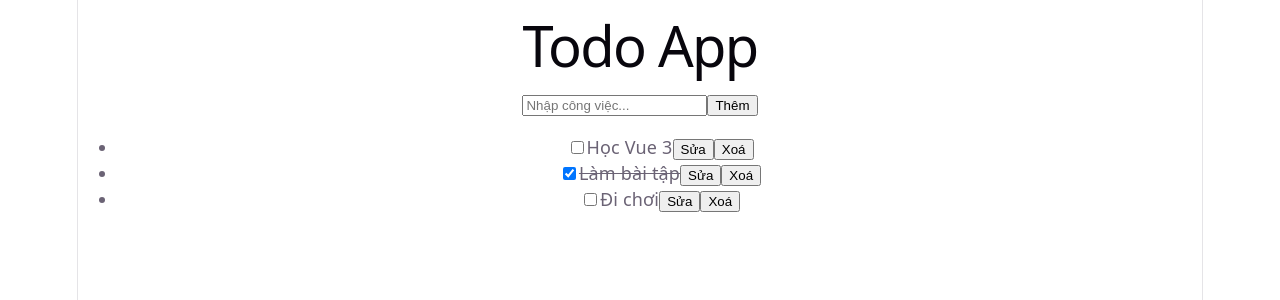
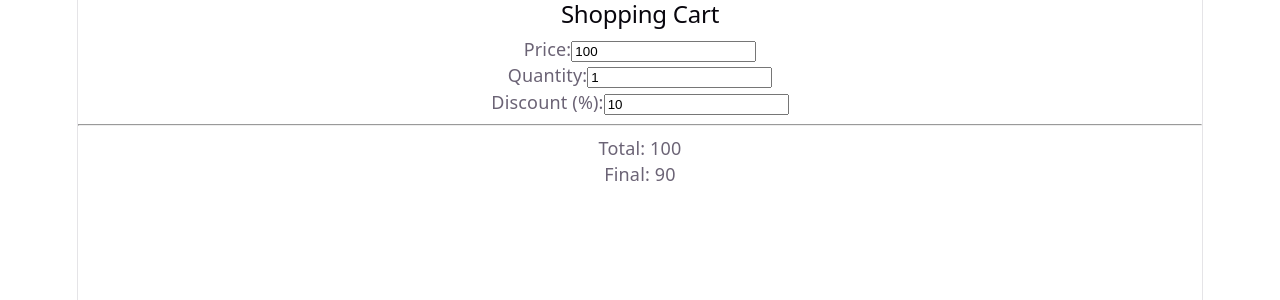
Before and after one commit to Trananh123duong/study-SELLNITY-, a Vue app in the folder VueJS/vue-basic/: page / in a window 1280 px wide. Shown: the top 300 px of the page. Built offline with nearby package versions, Linux system fonts and the light colour scheme.

Commit message:
study Reactivity

```diff
--- a/VueJS/vue-basic/src/App.vue
+++ b/VueJS/vue-basic/src/App.vue
@@ -1,77 +1,52 @@
 <script setup>
-import { ref } from 'vue'
+import { ref, reactive, computed, watch } from 'vue'
 
-// state (data của instance)
-const todos = ref([
-  { id: 1, text: 'Học Vue 3', done: false },
-  { id: 2, text: 'Làm bài tập', done: true },
-  { id: 3, text: 'Đi chơi', done: false }
-])
-const newTodo = ref('')
-const editingId = ref(null)
+// ref (primitive)
+const price = ref(100)
+const quantity = ref(1)
 
-// thêm todo
-function addTodo() {
-  if (!newTodo.value.trim()) return
+// reactive (object)
+const discount = reactive({
+  percent: 10
+})
 
-  todos.value.push({
-    id: Date.now(),
-    text: newTodo.value,
-    done: false
-  })
+// computed
+const total = computed(() => {
+  return price.value * quantity.value
+})
 
-  newTodo.value = ''
-}
+const finalPrice = computed(() => {
+  return total.value * (1 - discount.percent / 100)
+})
 
-// xoá
-function deleteTodo(id) {
-  todos.value = todos.value.filter(t => t.id !== id)
-}
-
-// toggle done
-function toggleTodo(todo) {
-  todo.done = !todo.done
-}
-
-// bật chế độ edit
-function startEdit(todo) {
-  editingId.value = todo.id
-}
-
-// lưu edit
-function saveEdit(todo, newText) {
-  todo.text = newText
-  editingId.value = null
-}
+// watch
+watch(total, (newVal, oldVal) => {
+  console.log('Total changed:', oldVal, '→', newVal)
+})
 </script>
 
 <template>
   <div>
-    <h1>Todo App</h1>
+    <h2>Shopping Cart</h2>
 
-    <!-- input -->
-    <input v-model="newTodo" placeholder="Nhập công việc..." />
-    <button @click="addTodo">Thêm</button>
+    <div>
+      <label>Price:</label>
+      <input type="number" v-model="price" />
+    </div>
 
-    <!-- list -->
-    <ul>
-      <li v-for="todo in todos" :key="todo.id">
+    <div>
+      <label>Quantity:</label>
+      <input type="number" v-model="quantity" />
+    </div>
 
-        <!-- checkbox -->
-        <input type="checkbox" v-model="todo.done" />
+    <div>
+      <label>Discount (%):</label>
+      <input type="number" v-model="discount.percent" />
+    </div>
 
-        <!-- text -->
-        <span v-if="editingId !== todo.id" :style="{ textDecoration: todo.done ? 'line-through' : 'none' }">
-          {{ todo.text }}
-        </span>
+    <hr />
 
-        <!-- edit input -->
-        <input v-else :value="todo.text" @keyup.enter="saveEdit(todo, $event.target.value)" />
-
-        <!-- actions -->
-        <button @click="startEdit(todo)">Sửa</button>
-        <button @click="deleteTodo(todo.id)">Xoá</button>
-      </li>
-    </ul>
+    <p>Total: {{ total }}</p>
+    <p>Final: {{ finalPrice }}</p>
   </div>
 </template>
```
